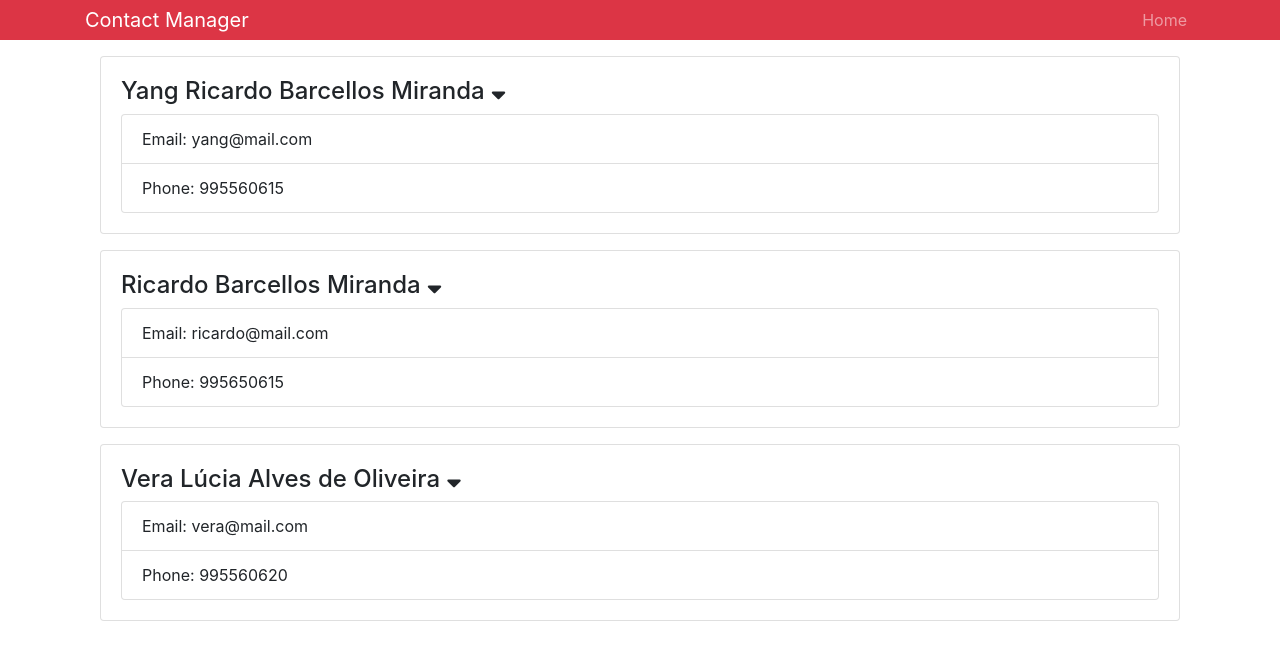
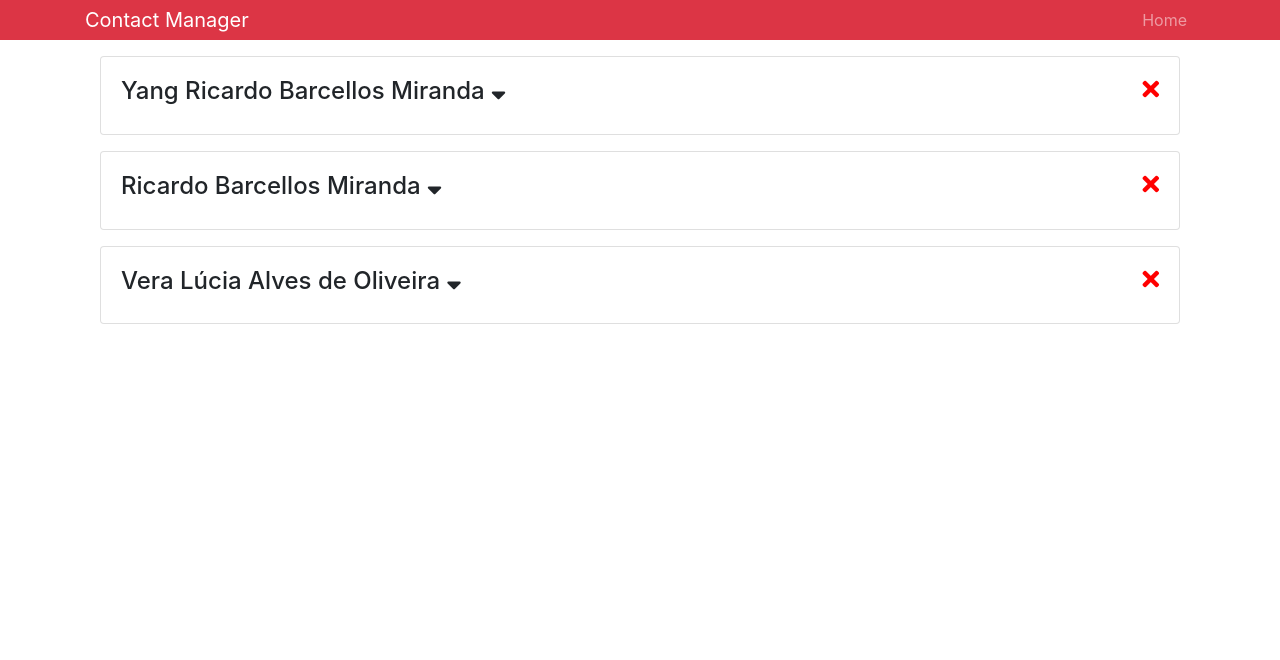
Before and after one commit to arpesh28/react-front-to-back, a React (Create React App) app in the folder contactmanager/: page / in a window 1280 px wide. Shown: the top 660 px of the page. Built offline with nearby package versions, Linux system fonts and the light colour scheme.

Commit message:
getting contact id to delete

```diff
--- a/contactmanager/src/components/contact/Contact.jsx
+++ b/contactmanager/src/components/contact/Contact.jsx
@@ -3,7 +3,11 @@ import { PropTypes } from "prop-types";
 
 class Contact extends Component {
   state = {
-    showContactInfo: true
+    showContactInfo: false
+  };
+
+  onDeleteClick = () => {
+    this.props.onDeleteClickHandler();
   };
 
   render() {
@@ -17,9 +21,16 @@ class Contact extends Component {
             {name}{" "}
             <i
               className="fas fa-sort-down"
+              style={{ cursor: "pointer" }}
               onClick={() =>
                 this.setState({ showContactInfo: !this.state.showContactInfo })
               }
+            />
+            <i
+              className="fas fa-times"
+              /* cursor:'pointer' indica o comportamento do cursor, usabilidade para representar um objeto clicável */
+              style={{ cursor: "pointer", float: "right", color: "red" }}
+              onClick={this.onDeleteClick}
             />
           </h4>
           {showContactInfo ? (
@@ -35,7 +46,8 @@ class Contact extends Component {
 }
 
 Contact.propTypes = {
-  contact: PropTypes.object.isRequired
+  contact: PropTypes.object.isRequired,
+  onDeleteClickHandler: PropTypes.func.isRequired
 };
 
 export default Contact;
--- a/contactmanager/src/components/contacts/Contacts.jsx
+++ b/contactmanager/src/components/contacts/Contacts.jsx
@@ -26,12 +26,20 @@ class Contacts extends Component {
     ]
   };
 
+  deleteContact = id => {
+    console.log(id);
+  };
+
   render() {
     const { contacts } = this.state;
     return (
       <React.Fragment>
         {contacts.map(contact => (
-          <Contact key={contact.id} contact={contact} />
+          <Contact
+            key={contact.id}
+            contact={contact}
+            onDeleteClickHandler={this.deleteContact.bind(this, contact.id)}
+          />
         ))}
       </React.Fragment>
     );
```
